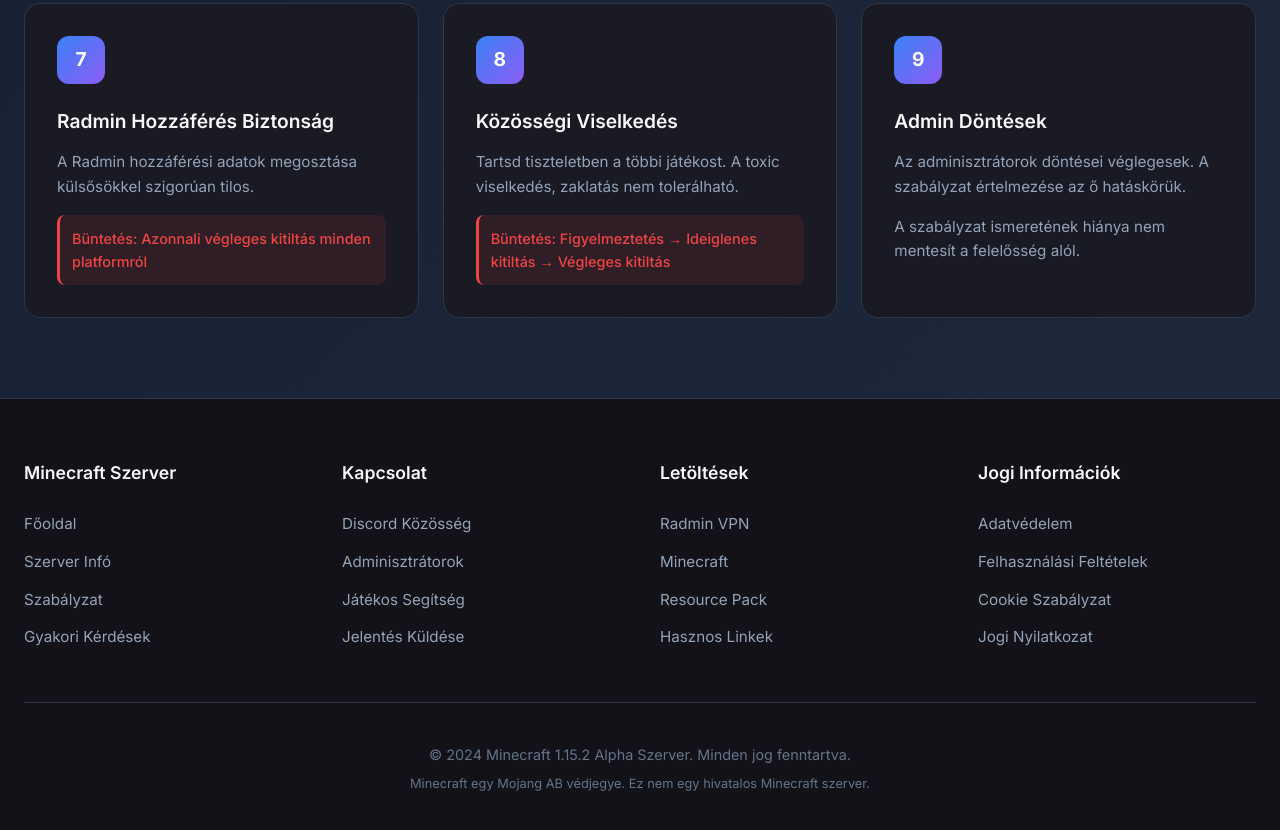
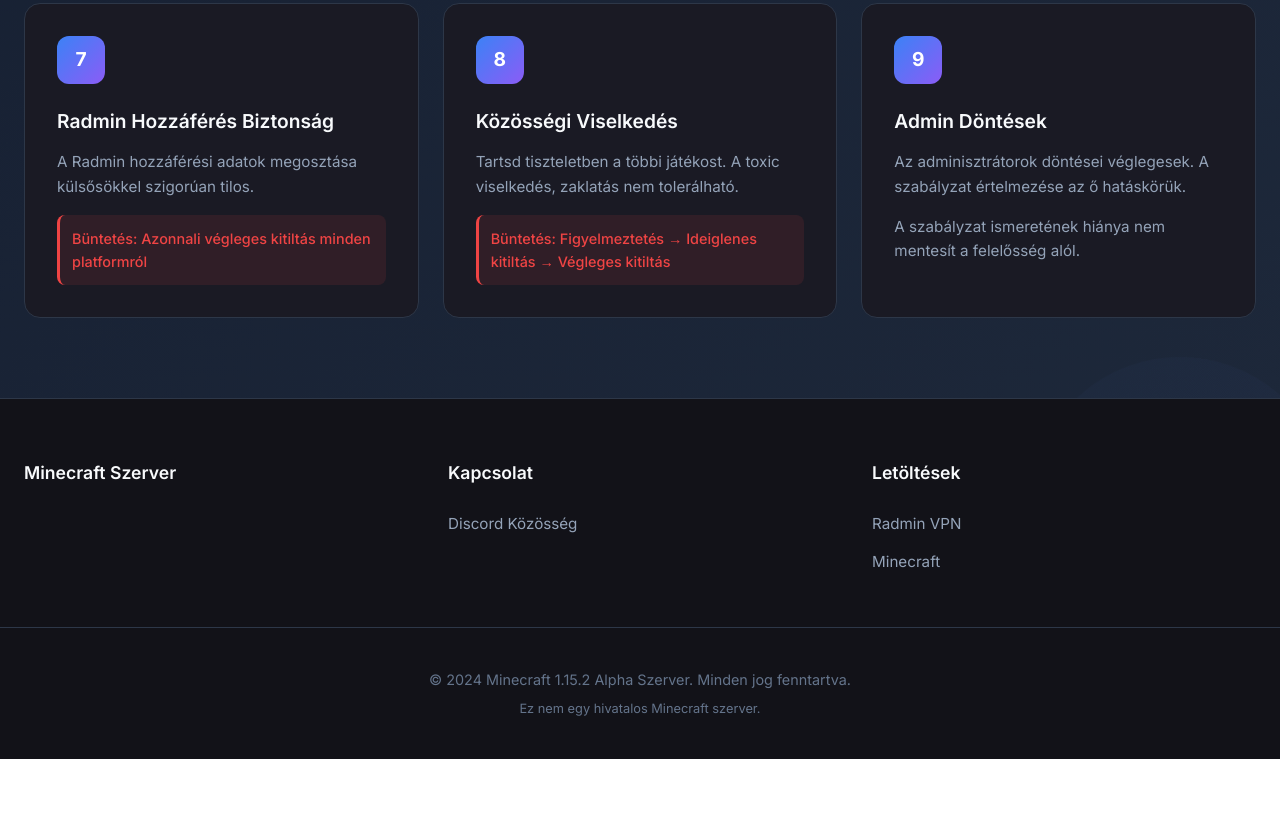
Before and after one commit to Skinhead2012/Minecraftalphalan, a plain HTML site: page index.html in a window 1280 px wide. Shown: the part 3049-3879 px from the top of the page. After the commit the page ends 3808 px from the top, so only its background shows below. Drawn offline with Linux system fonts and the light colour scheme.

Commit message:
Add files via upload

```diff
--- a/index.html
+++ b/index.html
@@ -948,10 +948,6 @@
                 <div class="footer-column">
                     <h3>Minecraft Szerver</h3>
                     <ul class="footer-links">
-                        <li><a href="#">Főoldal</a></li>
-                        <li><a href="#">Szerver Infó</a></li>
-                        <li><a href="#">Szabályzat</a></li>
-                        <li><a href="#">Gyakori Kérdések</a></li>
                     </ul>
                 </div>
 
@@ -959,9 +955,6 @@
                     <h3>Kapcsolat</h3>
                     <ul class="footer-links">
                         <li><a href="https://discord.gg/bFBRNs9RJt" target="_blank">Discord Közösség</a></li>
-                        <li><a href="#">Adminisztrátorok</a></li>
-                        <li><a href="#">Játékos Segítség</a></li>
-                        <li><a href="#">Jelentés Küldése</a></li>
                     </ul>
                 </div>
 
@@ -970,26 +963,17 @@
                     <ul class="footer-links">
                         <li><a href="https://www.radmin-vpn.com/" target="_blank">Radmin VPN</a></li>
                         <li><a href="https://www.minecraft.net" target="_blank">Minecraft</a></li>
-                        <li><a href="#">Resource Pack</a></li>
-                        <li><a href="#">Hasznos Linkek</a></li>
+
                     </ul>
                 </div>
 
-                <div class="footer-column">
-                    <h3>Jogi Információk</h3>
-                    <ul class="footer-links">
-                        <li><a href="#">Adatvédelem</a></li>
-                        <li><a href="#">Felhasználási Feltételek</a></li>
-                        <li><a href="#">Cookie Szabályzat</a></li>
-                        <li><a href="#">Jogi Nyilatkozat</a></li>
-                    </ul>
                 </div>
             </div>
 
             <div class="copyright">
                 <p>© 2024 Minecraft 1.15.2 Alpha Szerver. Minden jog fenntartva.</p>
                 <p style="margin-top: 8px; font-size: 0.8rem; color: var(--text-muted);">
-                    Minecraft egy Mojang AB védjegye. Ez nem egy hivatalos Minecraft szerver.
+                    Ez nem egy hivatalos Minecraft szerver.
                 </p>
             </div>
         </div>
```
